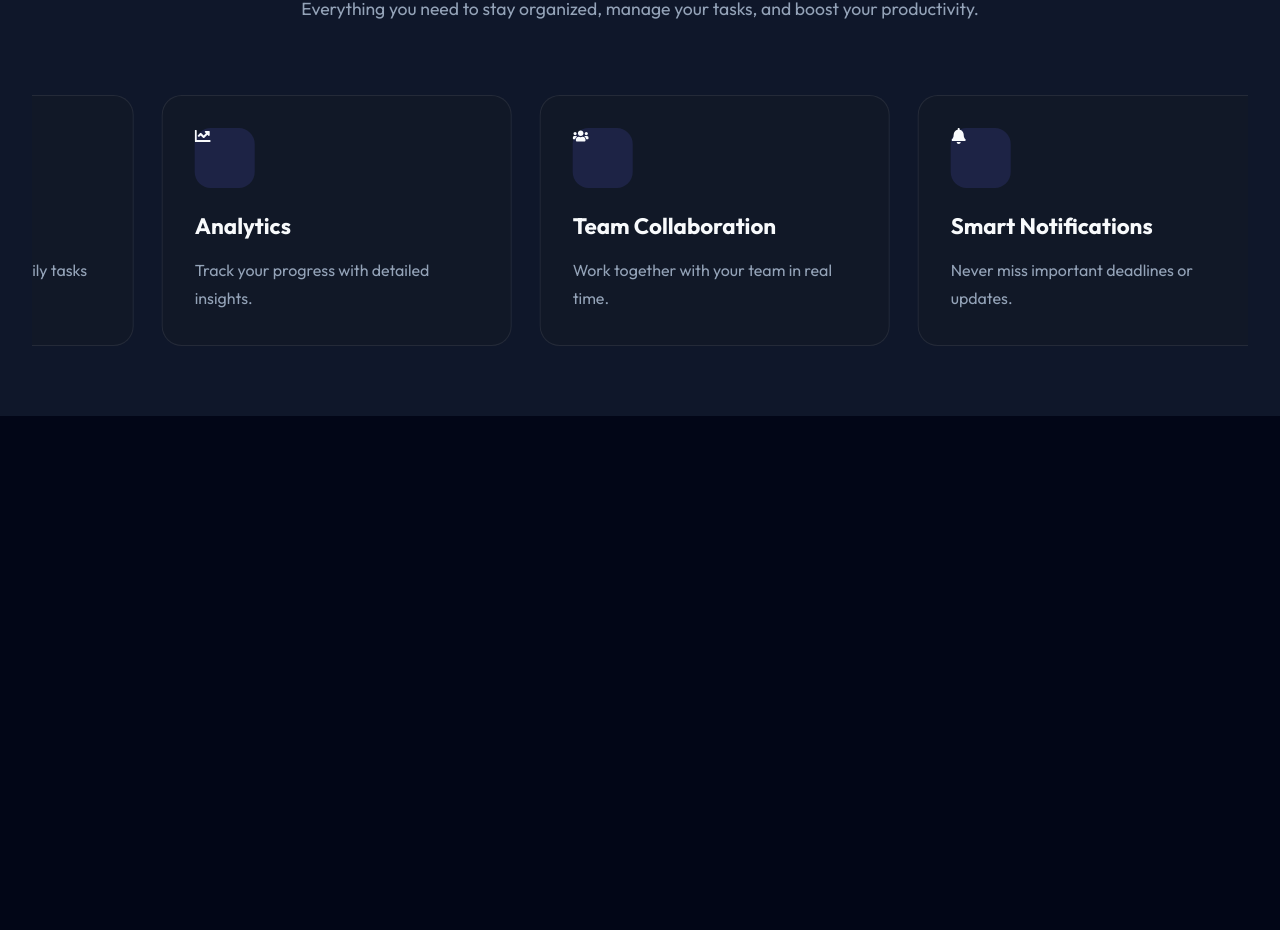
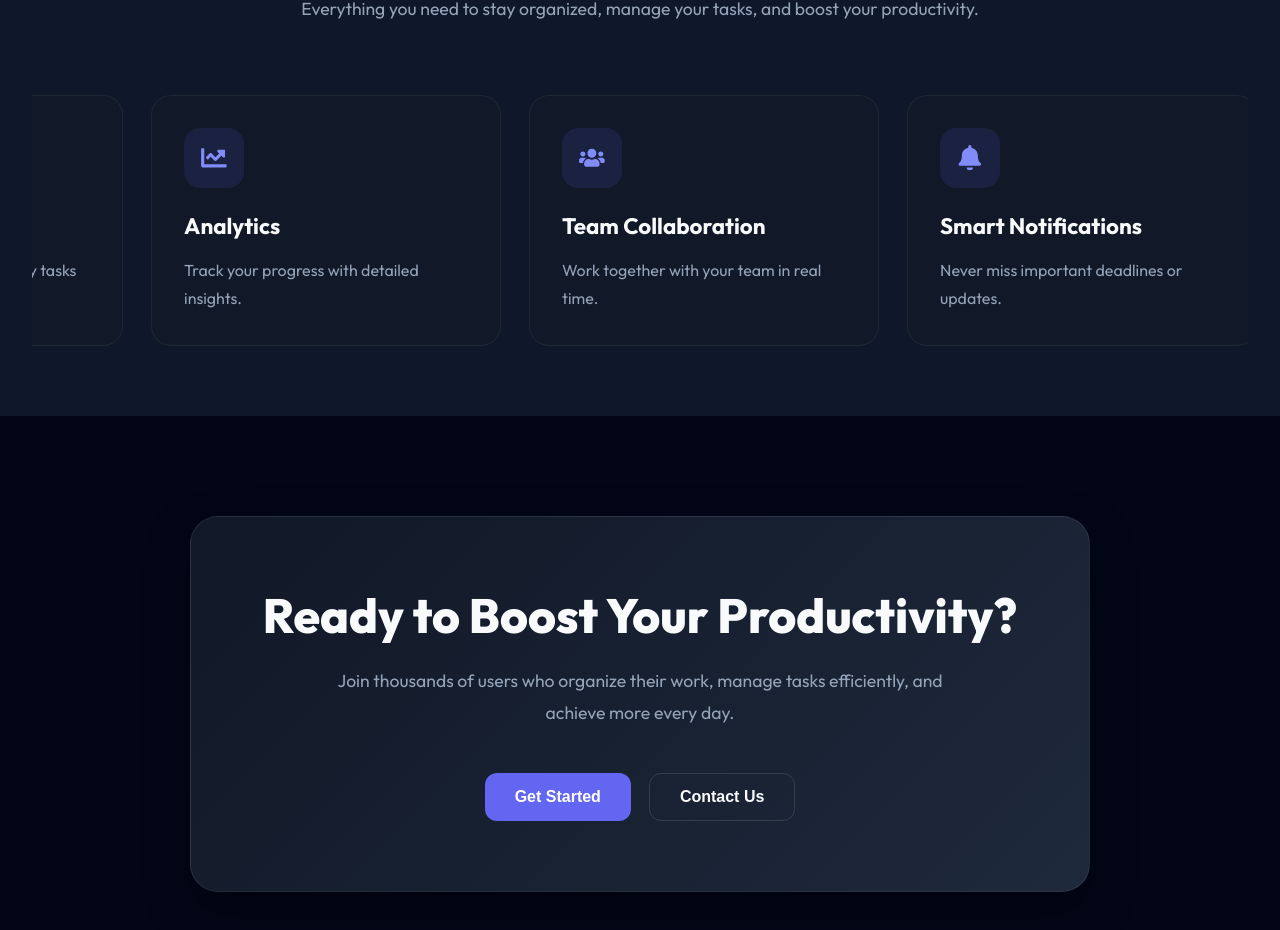
Before and after one commit to Isharani01/taskflow, a React (Vite) app: page / in a window 1280 px wide. Shown: the part 956-1886 px from the top of the page. Before the commit the page ends 1372 px from the top, so only its background shows below. Built offline with nearby package versions, Linux system fonts and the light colour scheme.

Commit message:
created CTA section and styled it

```diff
--- /dev/null
+++ b/src/components/CTA/CTA.jsx
@@ -0,0 +1,29 @@
+import styles from "./CTA.module.css";
+
+function CTA() {
+  return (
+    <section className={styles.cta}>
+      {/* Main container */}
+      <div className={styles.container}>
+        {/* CTA box */}
+        <div className={styles.ctaBox}>
+          <h2>Ready to Boost Your Productivity?</h2>
+          <p>
+            Join thousands of users who organize their work,
+            manage tasks efficiently, and achieve more every day.
+          </p>
+          <div className={styles.buttons}>
+            <button className={styles.primaryBtn}>
+              Get Started
+            </button>
+            <button className={styles.secondaryBtn}>
+              Contact Us
+            </button>
+          </div>
+        </div>
+      </div>
+    </section>
+  );
+}
+
+export default CTA;
--- /dev/null
+++ b/src/components/CTA/CTA.module.css
@@ -0,0 +1,83 @@
+.cta {
+  width: 100%;
+  padding: 100px 0;
+  background: #020617;
+}
+
+.container {
+  max-width: 1280px;
+  width: 100%;
+  margin: 0 auto;
+  padding: 0 32px;
+}
+
+.ctaBox {
+  max-width: 900px;
+  margin: 0 auto;
+  padding: 70px 50px;
+  text-align: center;
+  background: linear-gradient(135deg, #111827, #1e293b);
+  border: 1px solid rgba(255, 255, 255, 0.08);
+  border-radius: 28px;
+  box-shadow: 0 20px 45px rgba(0, 0, 0, 0.35);
+}
+
+.ctaBox h2 {
+  font-size: 3rem;
+  font-weight: 800;
+  color: #f8fafc;
+  margin-bottom: 20px;
+  line-height: 1.2;
+}
+
+.ctaBox p {
+  max-width: 650px;
+  margin: 0 auto;
+  font-size: 1.1rem;
+  line-height: 1.8;
+  color: #94a3b8;
+}
+
+.buttons {
+  display: flex;
+  justify-content: center;
+  gap: 18px;
+  margin-top: 45px;
+}
+
+.primaryBtn {
+  background: #6366f1;
+  color: white;
+  border: none;
+  border-radius: 12px;
+  padding: 14px 30px;
+  font-size: 1rem;
+  font-weight: 600;
+  cursor: pointer;
+  transition: all .3s ease;
+}
+
+.primaryBtn:hover {
+  background: #4f46e5;
+  transform: translateY(-3px);
+  box-shadow: 0 12px 30px rgba(99, 102, 241, 0.35);
+}
+
+.secondaryBtn {
+  background: transparent;
+  color: #f8fafc;
+  border: 1px solid rgba(255,255,255,.12);
+  border-radius: 12px;
+  padding: 14px 30px;
+  font-size: 1rem;
+  font-weight: 600;
+  cursor: pointer;
+  transition: all .3s ease;
+}
+
+.secondaryBtn:hover {
+  background: rgba(255,255,255,.05);
+  border-color: #6366f1;
+  color: #6366f1;
+  transform: translateY(-3px);
+}
--- a/src/components/Features/Features.module.css
+++ b/src/components/Features/Features.module.css
@@ -47,24 +47,36 @@
 .card {
   flex: 0 0 350px;
   background: #111827;
-  border: 1px solid rgba(255, 255, 255, 0.08);
+  border: 1px solid rgba(255,255,255,.06);
   border-radius: 20px;
   padding: 32px;
   transition: all 0.3s ease;
+  overflow: hidden;
+  position: relative;
 }
 
 .card:hover {
-  transform: translateY(-8px);
-  border-color: #6366f1;
-  box-shadow: 0 20px 45px rgba(0, 0, 0, 0.35);
+  transform: translateY(-10px);
+  border-color: rgba(99,102,241,.45);
+  box-shadow: 0 25px 50px rgba(99,102,241,.15);
 }
-
+.card:hover .icon {
+  background: #6366f1;
+  color: white;
+  transform: rotate(-8deg) scale(1.08);
+}
 .icon {
   width: 60px;
   height: 60px;
   border-radius: 16px;
-  background: rgba(99, 102, 241, 0.15);
+  background: rgba(99, 102, 241, 0.12);
+  display: flex;
+  justify-content: center;
+  align-items: center;
+  color: #818cf8;
+  font-size: 1.6rem;
   margin-bottom: 24px;
+  transition: all 0.3s ease;
 }
 
 .card h3 {
--- a/src/pages/Home/Home.jsx
+++ b/src/pages/Home/Home.jsx
@@ -1,12 +1,14 @@
 import Navbar from "../../components/Navbar/Navbar";
 import Hero from "../../components/Hero/Hero";
 import Features from "../../components/Features/Features";
+import CTA from "../../components/CTA/CTA";
 function Home() {
   return (
     <div>
         <Navbar/>
         <Hero/>
         <Features/>
+        <CTA/>
 
     </div>
   );
```
